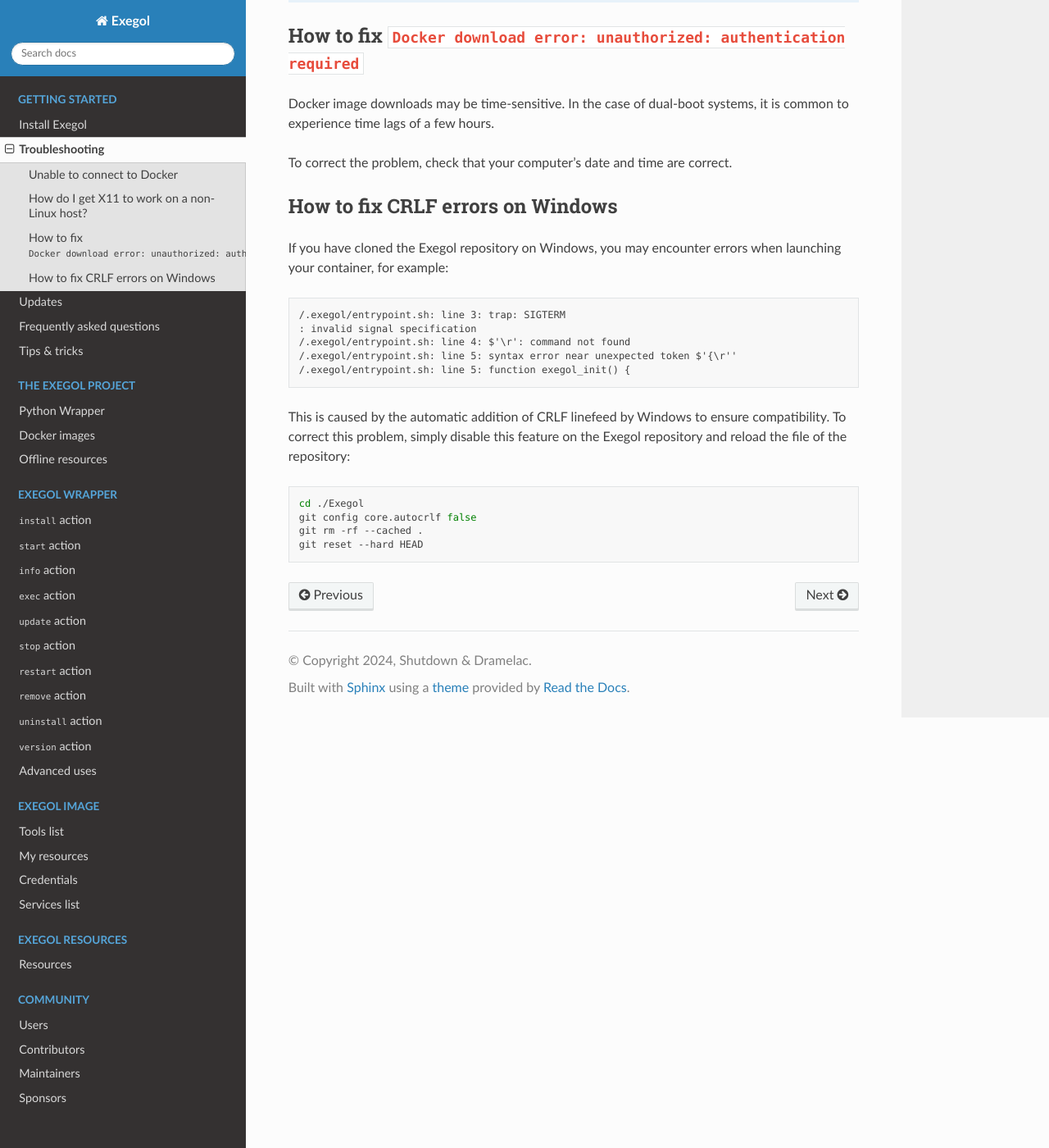
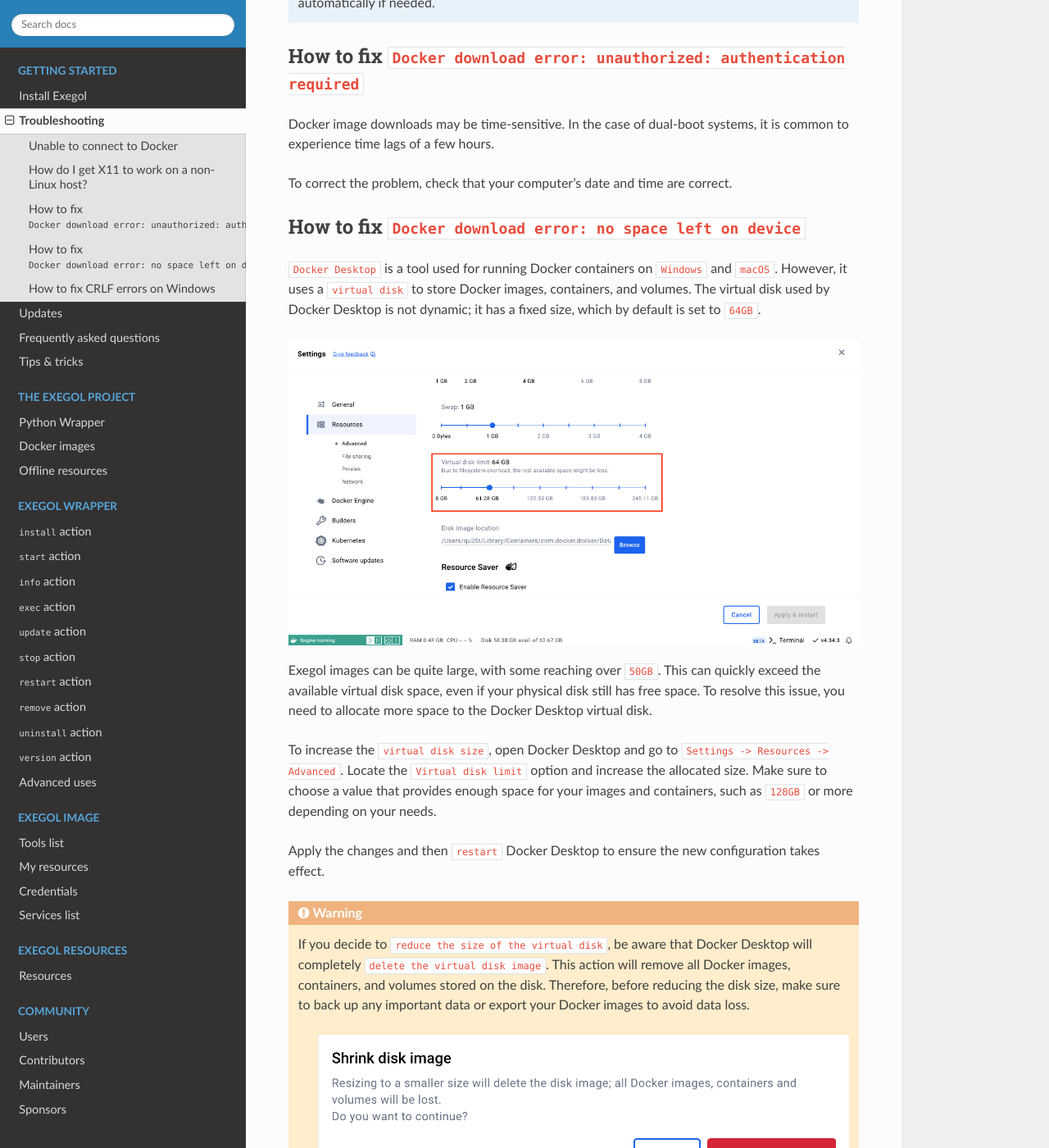
Before and after one commit to ThePorgs/Exegol-docs, a Sphinx documentation site: the page built from source/getting-started/troubleshooting.rst, in a window 1280 px wide and 1400 px high, scrolled down 1125 px. Shown: the whole window at 82% size. Built offline with Sphinx 7.4.7 and the Read the Docs theme 3.1.0, drawn with Linux system fonts in a browser that asks for light colours; some of the changed text lies outside the part shown.

Commit message:
Add no space left on device trouble

```diff
--- a/source/getting-started/troubleshooting.rst
+++ b/source/getting-started/troubleshooting.rst
@@ -70,6 +70,33 @@
 
 To correct the problem, check that your computer's date and time are correct.
 
+How to fix ``Docker download error: no space left on device``
+=============================================================
+
+``Docker Desktop`` is a tool used for running Docker containers on ``Windows`` and ``macOS``. However, it uses a ``virtual disk`` to store Docker images, containers, and volumes. The virtual disk used by Docker Desktop is not dynamic; it has a fixed size, which by default is set to ``64GB``.
+
+.. image:: /assets/troubleshooting/dd_default_disk_size.png
+           :align: center
+           :alt: Docker Desktop default disk size
+
+.. raw:: html
+
+    <br>
+
+Exegol images can be quite large, with some reaching over ``50GB``. This can quickly exceed the available virtual disk space, even if your physical disk still has free space. To resolve this issue, you need to allocate more space to the Docker Desktop virtual disk.
+
+To increase the ``virtual disk size``, open Docker Desktop and go to ``Settings -> Resources -> Advanced``. Locate the ``Virtual disk limit`` option and increase the allocated size. Make sure to choose a value that provides enough space for your images and containers, such as ``128GB`` or more depending on your needs.
+
+Apply the changes and then ``restart`` Docker Desktop to ensure the new configuration takes effect.
+
+.. warning::
+
+   If you decide to ``reduce the size of the virtual disk``, be aware that Docker Desktop will completely ``delete the virtual disk image``. This action will remove all Docker images, containers, and volumes stored on the disk. Therefore, before reducing the disk size, make sure to back up any important data or export your Docker images to avoid data loss.
+
+    .. image:: /assets/troubleshooting/dd_shrink.png
+           :align: center
+           :alt: Docker Desktop shrink disk image
+
 How to fix CRLF errors on Windows
 =================================
 
```
Also changed, not shown: source/assets/troubleshooting/dd_default_disk_size.png (added), source/assets/troubleshooting/dd_shrink.png (added).
